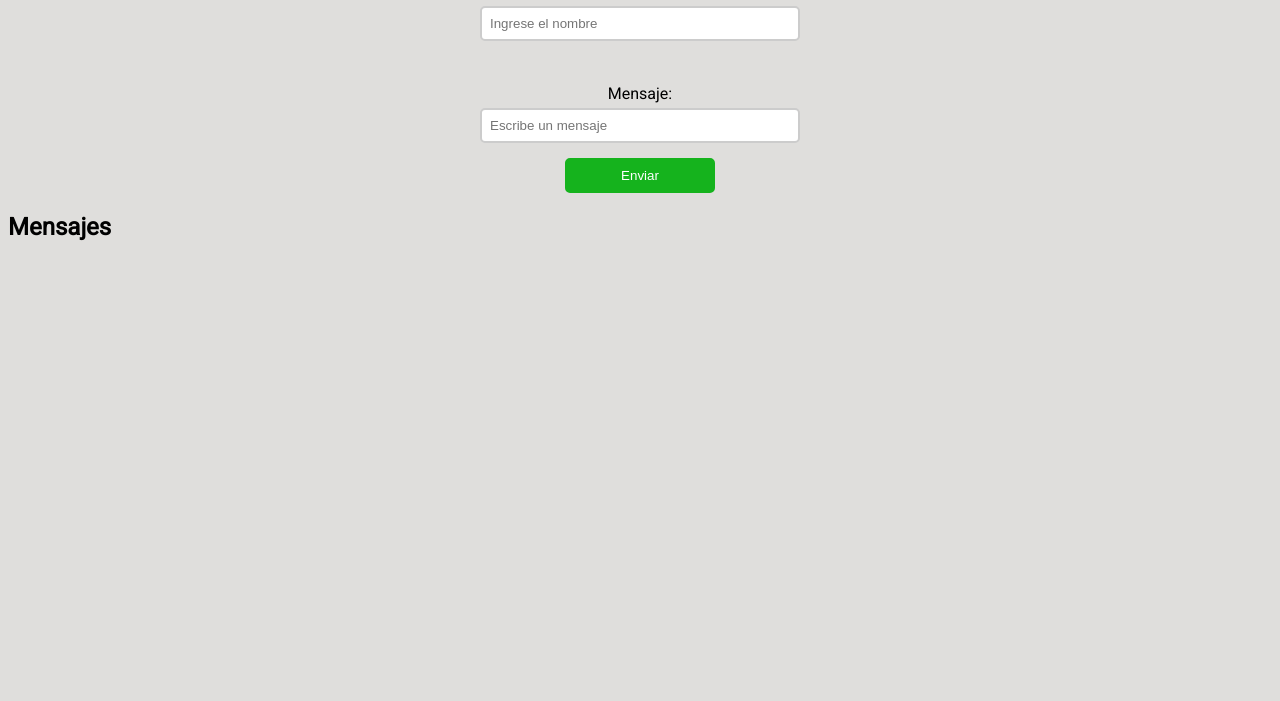
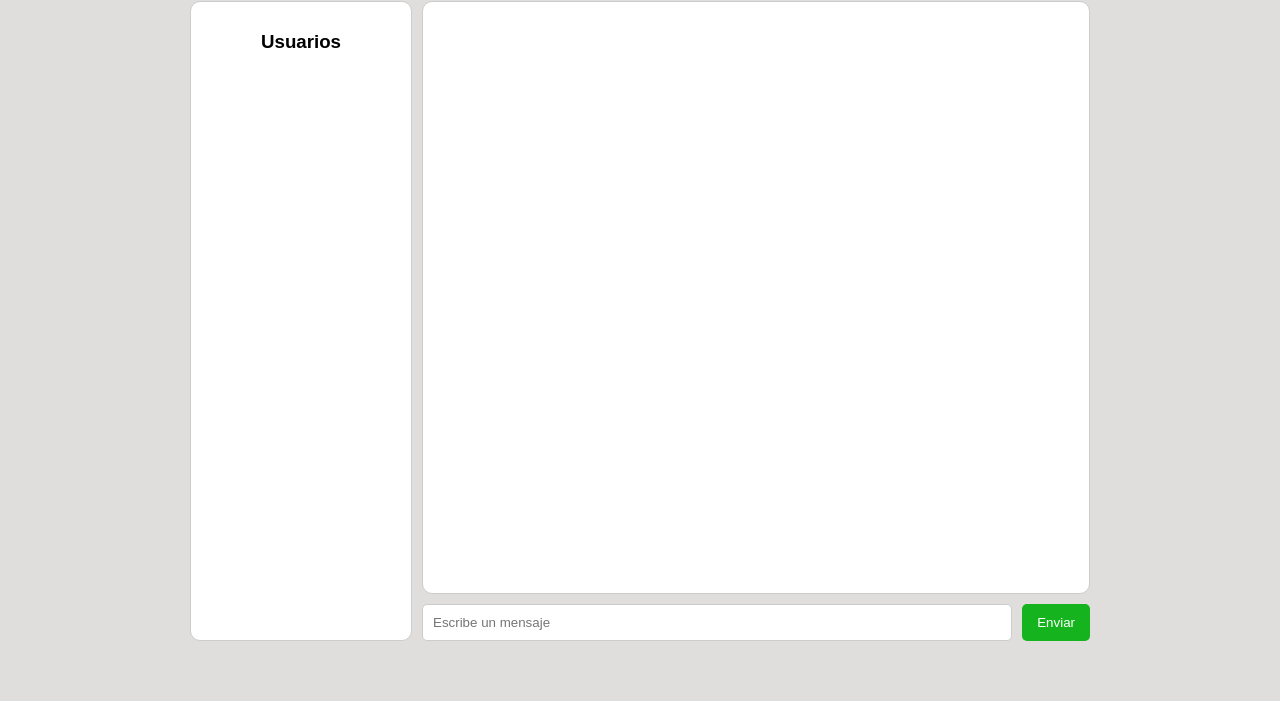
Before and after one commit to edsonsael/chat-mensajeria, a website: page public/index.html in a window 1280 px wide. Shown: the part 99-800 px from the top of the page. Drawn offline with Linux system fonts and the light colour scheme.

Commit message:
Mejoras en la interfaz grafica de usuario

```diff
--- a/public/index.html
+++ b/public/index.html
@@ -6,26 +6,50 @@
 
     <link href="https://fonts.googleapis.com/css2?family=Roboto&display=swap" rel="stylesheet">
     <link rel="stylesheet" href="styles.css">
-    <script src="script.js"></script>
 
 </head>
 <body>
+
+<div class="chat-container">
+
     <h1>WebSocket Chat</h1>
-    <div class = 'form'>
-    <label>Nombre:</label>
-    <input id="username" type="text" placeholder="Ingrese el nombre" />
 
-    <br><br>
+    <div class="main-content">
 
-    <label>Mensaje:</label>
-    <input id="message" type="text" placeholder="Escribe un mensaje" onkeypress="handleKeyPress(event)"/>
+        <div class="sidebar">
 
-    <button onclick="sendMessage()">Enviar</button>
+            <h3>Usuarios</h3>
+
+            <div id="users-list"></div>
+
+        </div>
+
+        <div class="chat-area">
+
+            <ul id="messages"></ul>
+
+            <div class="input-area">
+
+                <input
+                    id="message"
+                    type="text"
+                    placeholder="Escribe un mensaje"
+                    onkeypress="handleKeyPress(event)"
+                />
+
+                <button onclick="sendMessage()">
+                    Enviar
+                </button>
+
+            </div>
+
+        </div>
 
     </div>
 
-    <h2>Mensajes</h2>
-    <ul id="messages"></ul>
+</div>
+
+    <script src="script.js"></script>
 
 </body>
 </html>
--- a/public/script.js
+++ b/public/script.js
@@ -21,8 +21,17 @@ const socket = new WebSocket('ws://localhost:3000');
         const item = document.createElement('li');
         const data = JSON.parse(event.data);
 
+        if(data.type === 'users'){
+            const usersList = document.getElementById('users-list');
+            usersList.innerHTML =
+                '<strong>Usuarios conectados:</strong><br>' +
+                data.users.join('<br>');
+            return;
+        }
+
         if(data.type === 'system'){
            item.textContent = data.message;
+           item.classList.add('system-message');
         }else{
             item.textContent =
                 data.username +
@@ -32,6 +41,7 @@ const socket = new WebSocket('ws://localhost:3000');
         }
 
         messages.appendChild(item);
+        messages.scrollTop = messages.scrollHeight;
     };
     socket.onclose = () => {
         console.log('Conexión cerrada');
--- a/public/styles.css
+++ b/public/styles.css
@@ -1,62 +1,105 @@
-body {
+body{
+  margin: 0;
+  font-family: Arial, sans-serif;
   background-color: #DFDEDC;
-  font-family: 'Roboto', sans-serif;
 }
 
-.container {
-  width: 800px;
-  margin: auto;
+.chat-container{
+  width: 90%;
+  max-width: 900px;
+  height: 90vh;
+  margin: 20px auto;
+  display: flex;
+  flex-direction: column;
+}
+
+.sidebar{
+  width: 200px;
+  background-color: white;
+  border: 1px solid #ccc;
+  border-radius: 10px;
+  padding: 10px;
+}
+
+.chat-area{
+  flex: 1;
+  display: flex;
+  flex-direction: column;
+  min-height: 0;
+}
+
+h1{
   text-align: center;
 }
 
-
-h1 {
+h3{
   text-align: center;
 }
 
-.form {
+.main-content{
+  flex: 1;
   display: flex;
-  flex-direction: column;
-  align-items: center;
+  gap: 10px;
+  min-height: 0;
 }
 
-input {
-  width: 100%;
-  max-width: 300px;
-  margin: 5px 0;
-  padding: 8px;
-  border: 2px solid #ccc;
-  border-radius: 5px;
+#messages{
+  flex: 1;
+  overflow-y: auto;
+  min-height: 0;
+  background-color: white;
+  border-radius: 10px;
+  padding: 10px;
+  margin: 0;
+  list-style: none;
+  border: 1px solid #ccc;
 }
 
-button {
+#messages li{
+  background-color: #e9ecef;
 
-  width: 150px;
+  margin: 5px 0;
+  padding: 10px;
+
+  border-radius: 8px;
+}
+
+.input-area{
+  display: flex;
+  gap: 10px;
   margin-top: 10px;
-  padding: 8px;
+}
+
+.input-area input{
+  flex: 1;
+
+  padding: 10px;
+
+  border-radius: 5px;
+  border: 1px solid #ccc;
+}
+
+button{
+  padding: 10px 15px;
+
+  border: none;
+  border-radius: 5px;
+
   background-color: #15B31D;
   color: white;
-  border: 2px solid #15B31D;
-  border-radius: 5px;
+
   cursor: pointer;
-
 }
 
-button:hover {
+button:hover{
   background-color: #108616;
 }
 
-#messages {
-  list-style: none;
-  padding: 0;
-  margin-top: 15px;
+.system-message{
+  background-color: transparent !important;
+  text-align: center;
+  color: gray;
+  font-style: italic;
+  font-size: 14px;
+  border: none !important;
 }
-
-#messages li {
-  background-color: #e9ecef;
-  border: 1px solid #ccc;
-  border-radius: 8px;
-  padding: 10px;
-  margin: 5px 0;
-  text-align: left;
-}
```
Also changed, not shown: server.js (+25 -0 lines).
